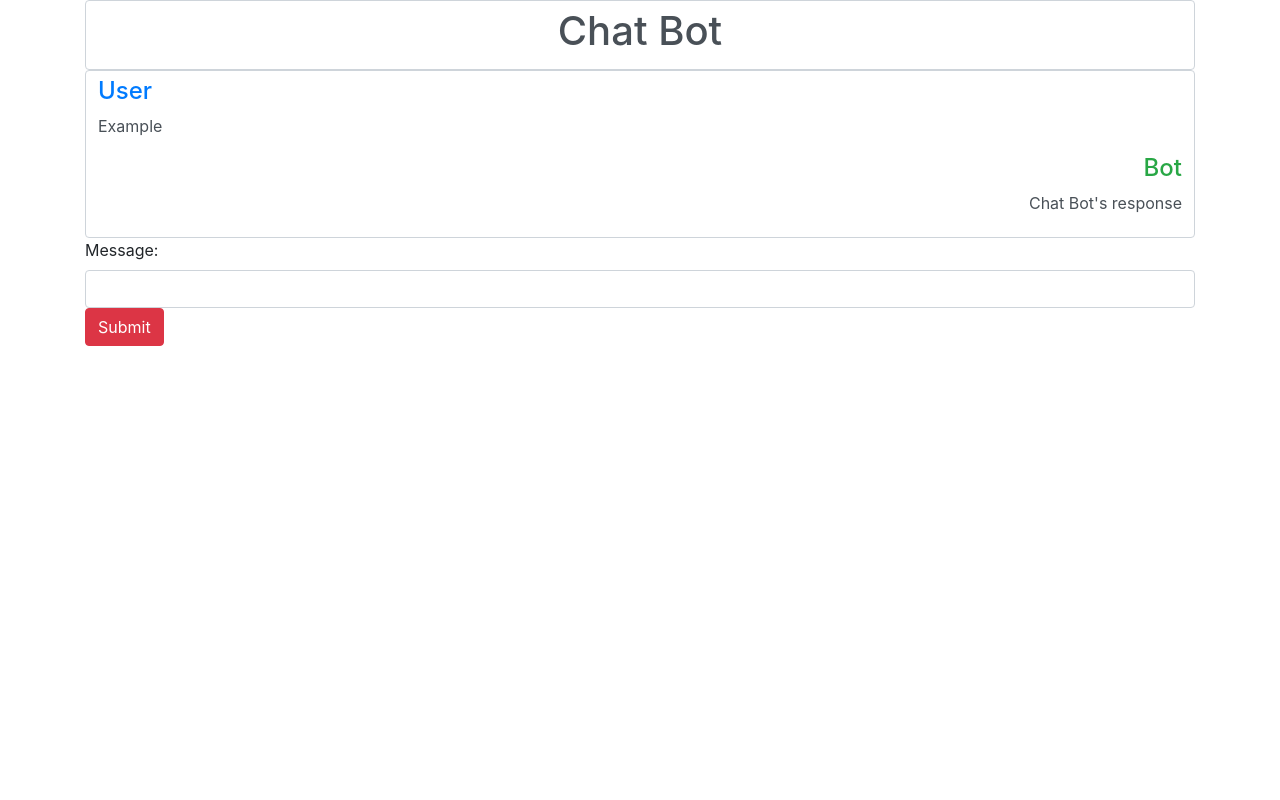
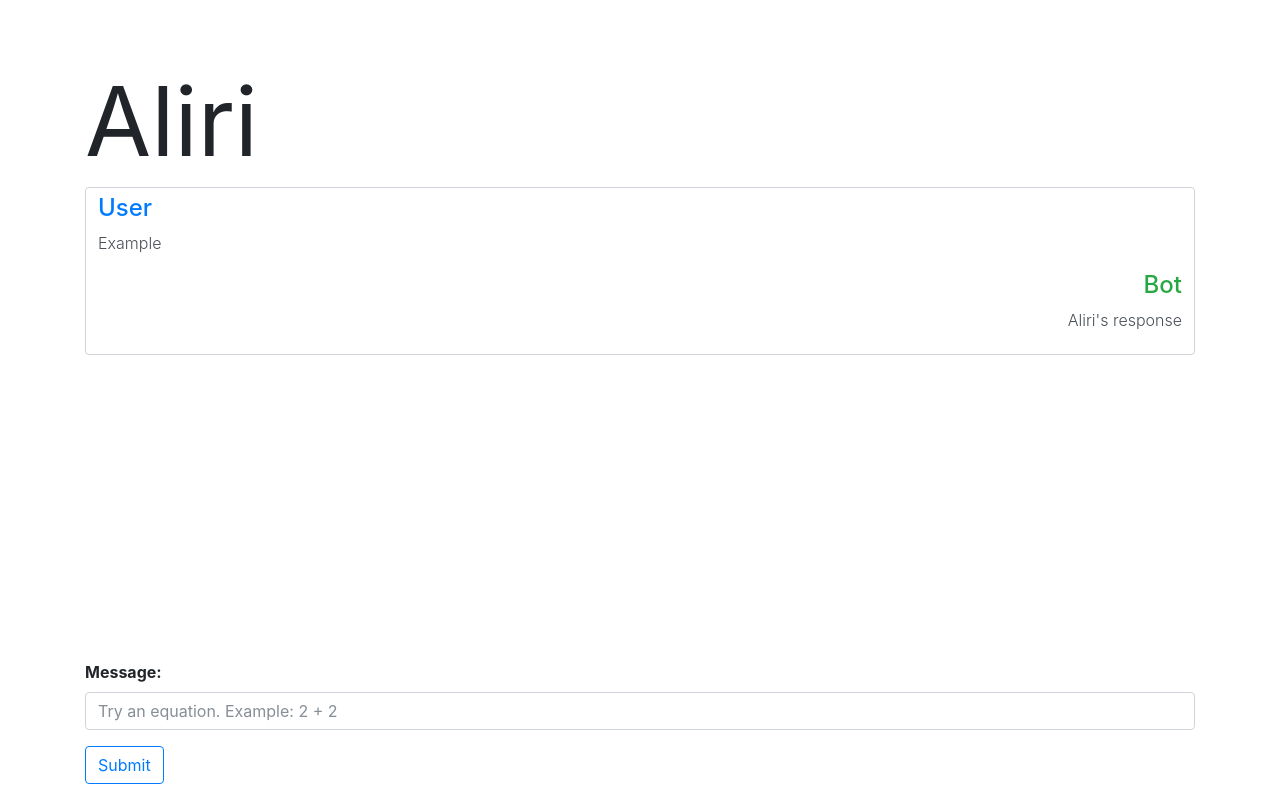
Before and after one commit to achencoms/Aliri, a Flask app: page / in a window 1280 px wide. Run offline with Flask 2, Linux system fonts and the light colour scheme; some libraries are stand-ins or nearby versions.

Commit message:
Add files via upload

```diff
--- a/templates/Bootstrap.html
+++ b/templates/Bootstrap.html
@@ -8,39 +8,41 @@
 </head>
 <body>
 
+
   <div class = "container">
 
-    <div class ="form-control">
-      <div class="media">
-        <div class="media-body">
-          <h1 class="text-center"> Chat Bot </h1>
-        </div>
-      </div>
-    </div>
+    <div class="jumbotron jumbotron-fluid bg-white">
+      <h1 class="display-1"><b> Aliri </b></h1>
 
-    <div id=display class ="form-control">
+
+    <div id=display class="form-control">
       <div class="media">
         <div class="media-body">
           <h4 class="text-left text-primary"> User </h4>
-          <p> Example </p>
+          <p class="text-left font-weight-light"> Example </p>
           <h4 class="text-right text-success"> Bot </h4>
-          <p class="text-right"> Chat Bot's response </p>
+          <p class="text-right font-weight-light"> Aliri's response </p>
         </div>
       </div>
     </div>
 
   </div>
 
-  <div class = "container">
+  <div class = "container fixed-bottom">
     <div class="form-group">
-      <label for="messages">Message:</label>
-      <input class="form-control input-lg" type="text" id="Message"></textarea>
-      <button type="submit" class="btn btn-danger" id="Send" role="button">Submit</button>
+      <label for="messages"><b>Message:</b></label>
+      <input class="form-control input-lg" type="text" id="Message" placeholder="Try an equation. Example: 2 + 2"></textarea>
+    </div>
+    <div class="media">
+      <button type="submit" class="btn btn-outline-primary" id="Send" role="button">Submit</button>
     </div>
     <p id="display"></p>
   </div>
 
+</div>
+
   <script src="https://ajax.googleapis.com/ajax/libs/jquery/3.2.1/jquery.min.js"></script>
+  <script src="https://cdnjs.cloudflare.com/ajax/libs/popper.js/1.12.3/umd/popper.min.js" integrity="sha384-vFJXuSJphROIrBnz7yo7oB41mKfc8JzQZiCq4NCceLEaO4IHwicKwpJf9c9IpFgh" crossorigin="anonymous"></script>
   <script src="https://maxcdn.bootstrapcdn.com/bootstrap/4.0.0-beta.2/js/bootstrap.min.js" integrity="sha384-alpBpkh1PFOepccYVYDB4do5UnbKysX5WZXm3XxPqe5iKTfUKjNkCk9SaVuEZflJ" crossorigin="anonymous"></script>
   <script src="../static/index.js"></script>
 </body>
```
